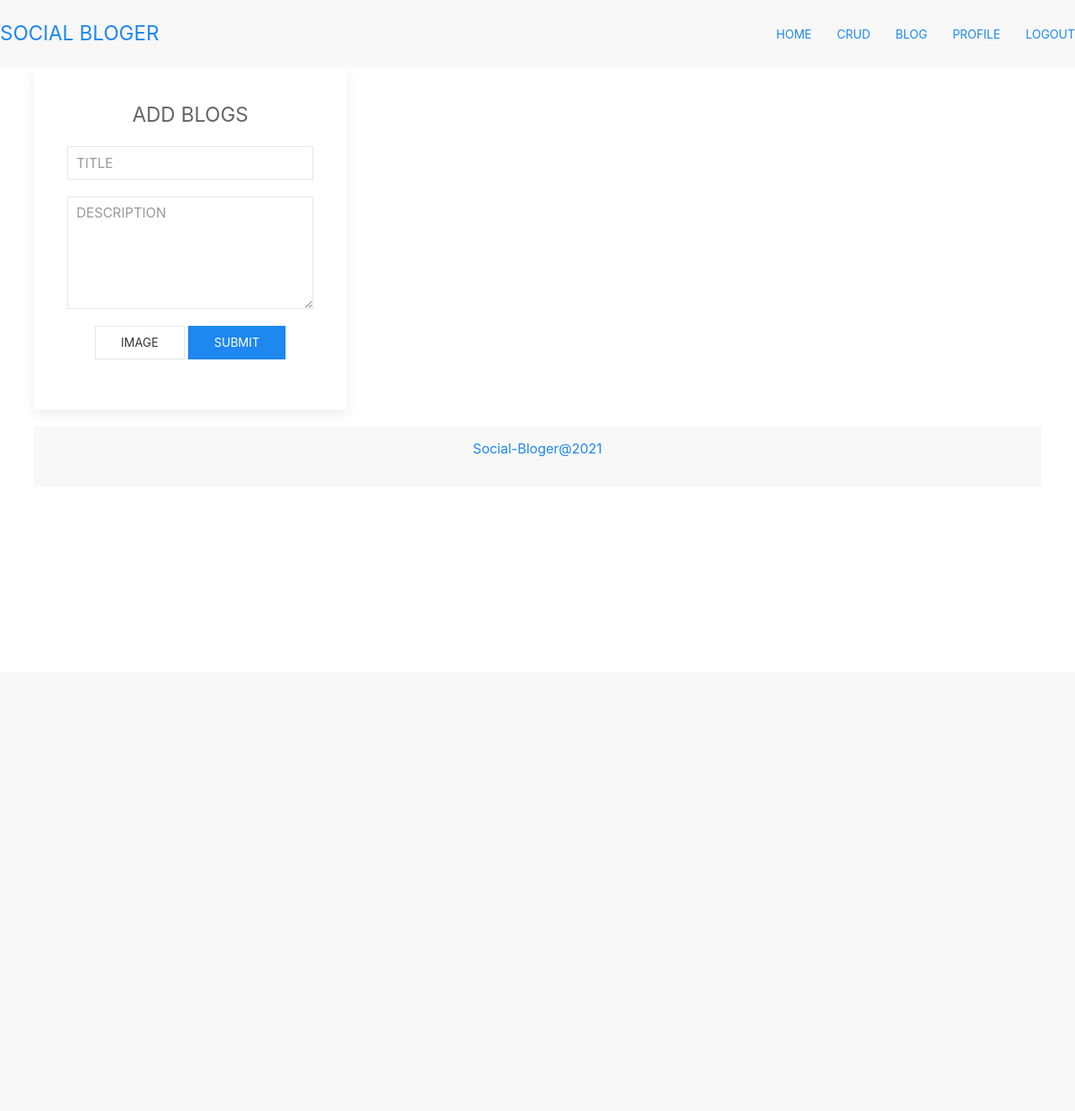
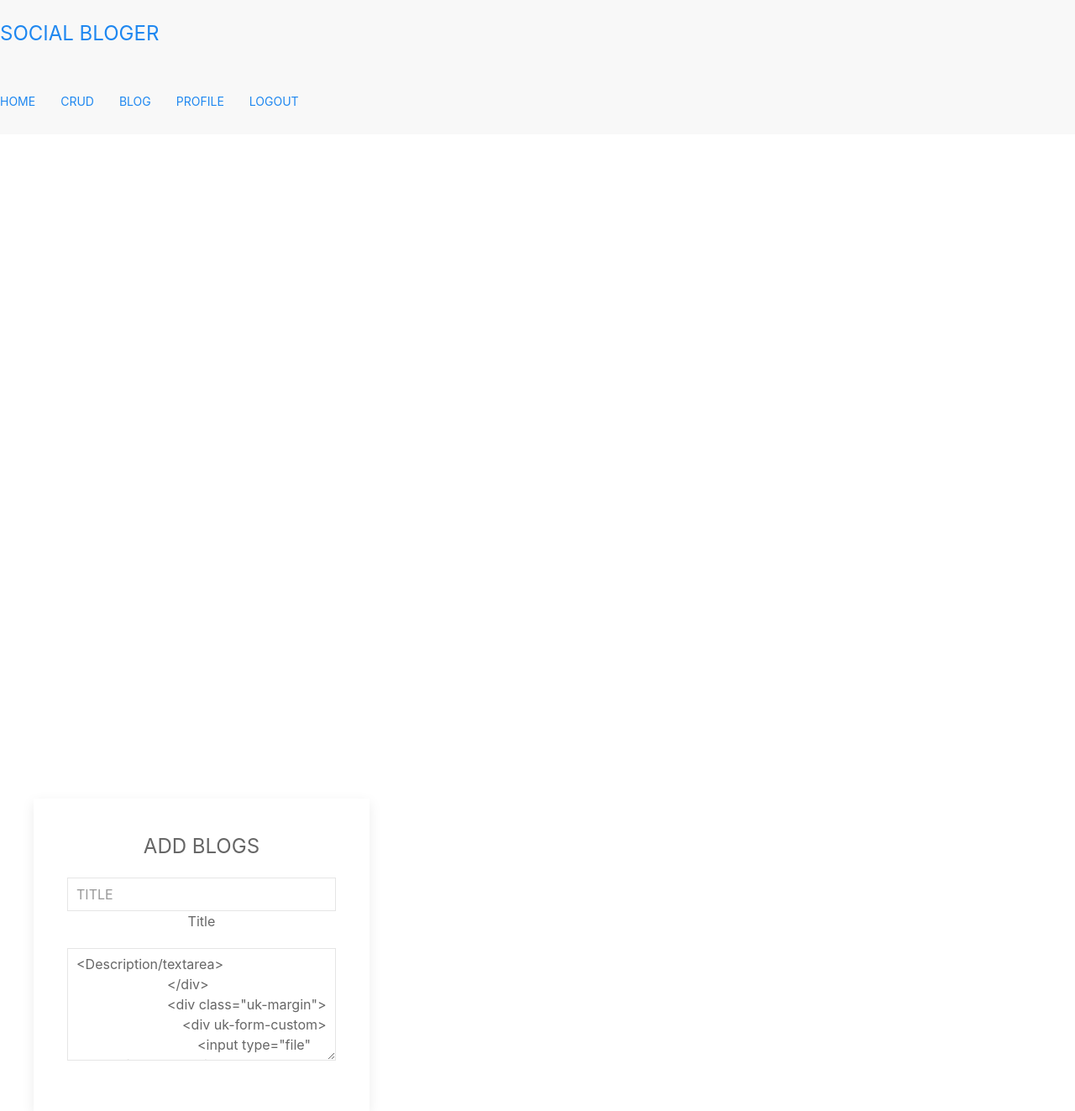
Before and after one commit to monstermahi982/blog_with_django, a Django app: page /profile in a window 1280 px wide. Shown: the whole page at 84% size. Before the commit the page ends 544 px from the top, so only its background shows below. Run offline with Django 3.2, Linux system fonts and the light colour scheme; a user stored in the database is signed in; data that the repository does not hold is empty; some libraries are stand-ins or nearby versions.

Commit message:
Update profile.html

```diff
--- a/templates/profile.html
+++ b/templates/profile.html
@@ -9,21 +9,21 @@
                     <fieldset class="uk-fieldset">
                         <legend class="uk-legend">ADD BLOGS</legend>
                         <div class="uk-margin">
-                            <input class="uk-input" type="text" name="title" placeholder="TITLE" required />
+                            <input class="uk-input" type="text" name="title" placeholder="TITLE" required />Title
                         </div>
                         <div class="uk-margin">
                             <textarea class="uk-textarea" rows="5" name="desc" placeholder="DESCRIPTION"
-                                required></textarea>
+                                required><Description/textarea>
                         </div>
                         <div class="uk-margin">
                             <div uk-form-custom>
                                 <input type="file" name="image" required />
                                 <button class="uk-button uk-button-default" type="button" tabindex="-1">
-                                    IMAGE
+                                    Image
                                 </button>
                             </div>
                             <button class="uk-button uk-button-primary" type="submit ">
-                                SUBMIT
+                                Submit
                             </button>
                         </div>
                     </fieldset>
@@ -43,13 +43,13 @@
 
                 </div>
                 <div class="uk-card-body">
-                    <h3 class="uk-card-title uk-text-primary uk-text-uppercase">
+                    <h2 class="uk-card-title uk-text-primary uk-text-uppercase">
                         {{data.title}}
-                    </h3>
+                    </h2>
                     <div class="uk-card-text uk-text-truncate">{{data.desc}}</div>
                     <p class="uk-text-success uk-text-right">- {{data.date}}</p>
                     <div class="uk-button-group">
-                        <a href="/blogs/{{data.id}}" class="uk-button uk-button-primary uk-button-small">SHOW</a>
+                        <a href="/blogs/{{data.id}}" class="uk-button uk-button-primary uk-button-small">DISPLAY</a>
                         <a href="" class="uk-button uk-button-success uk-button-small">UPDATE</a>
                         <a href="/delete_blog/{{data.id}}" class="uk-button uk-button-danger uk-button-small">DELETE</a>
                     </div>
```
